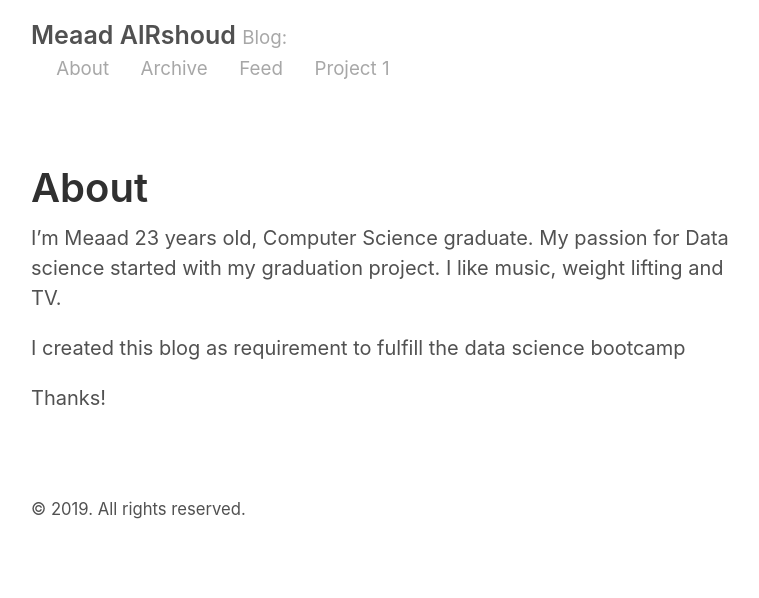
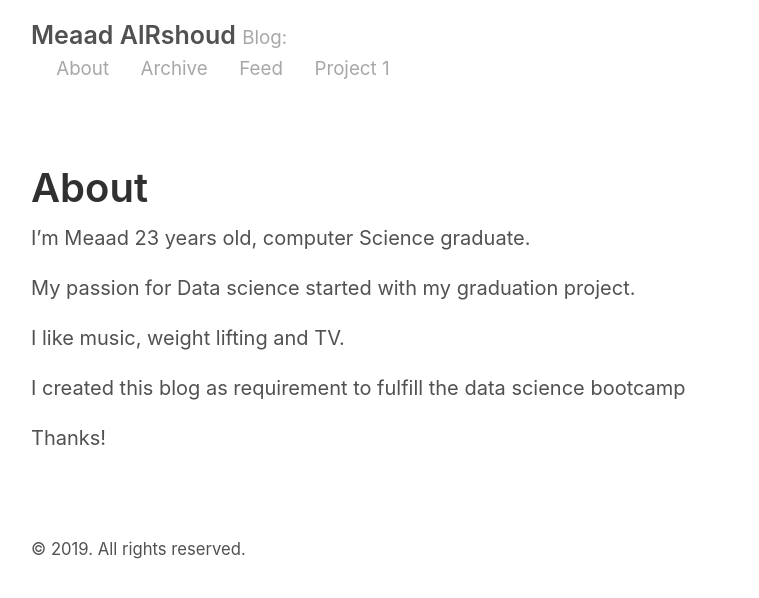
Before and after one commit to Meaad96s/blog, a Jekyll site: the page built from about.md, in a window 1280 px wide. Shown: the top 598 px of the page, without its empty margins (259-1018 px from the left). Built offline with Jekyll 4.4.1, drawn with Linux system fonts in a browser that asks for light colours.

```diff
--- a/about.md
+++ b/about.md
@@ -4,8 +4,10 @@ title: About
 ---
 
 
-I'm Meaad 23 years old, Computer Science graduate.
+I'm Meaad 23 years old, computer Science graduate.
+
 My passion for Data science started with my graduation project.
+
 I like music, weight lifting and TV.
 
 I created this blog as requirement to fulfill the data science bootcamp
```
